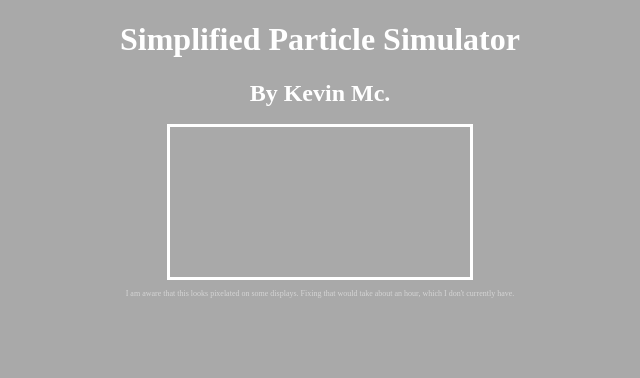
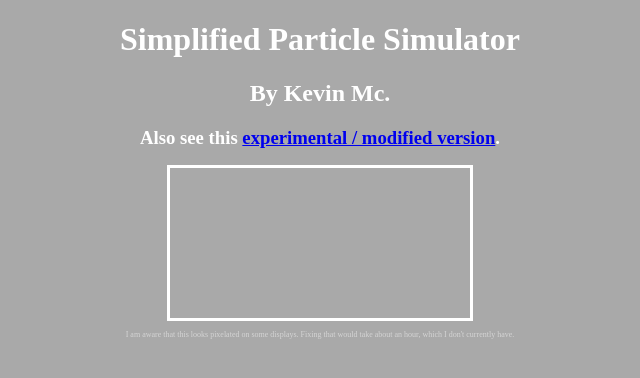
Before and after one commit to PhlyingpPlumber2/particles, a plain HTML site: page index.html in a window 1280 px wide. Shown: the whole page, without its empty margins (320-960 px from the left). Drawn offline with Linux system fonts and the light colour scheme.

Commit message:
Update index.html

```diff
--- a/index.html
+++ b/index.html
@@ -10,6 +10,7 @@
 	<body>
 		<h1>Simplified Particle Simulator</h1>
 		<h2>By Kevin Mc.</h2>
+		<h3>Also see this <a href="experimental.html">experimental / modified version</a>.</h3>
 		<script type="application/processing">
 			//This is the web version. IT MAY NOT BE UP-TO-DATE.
 
```
